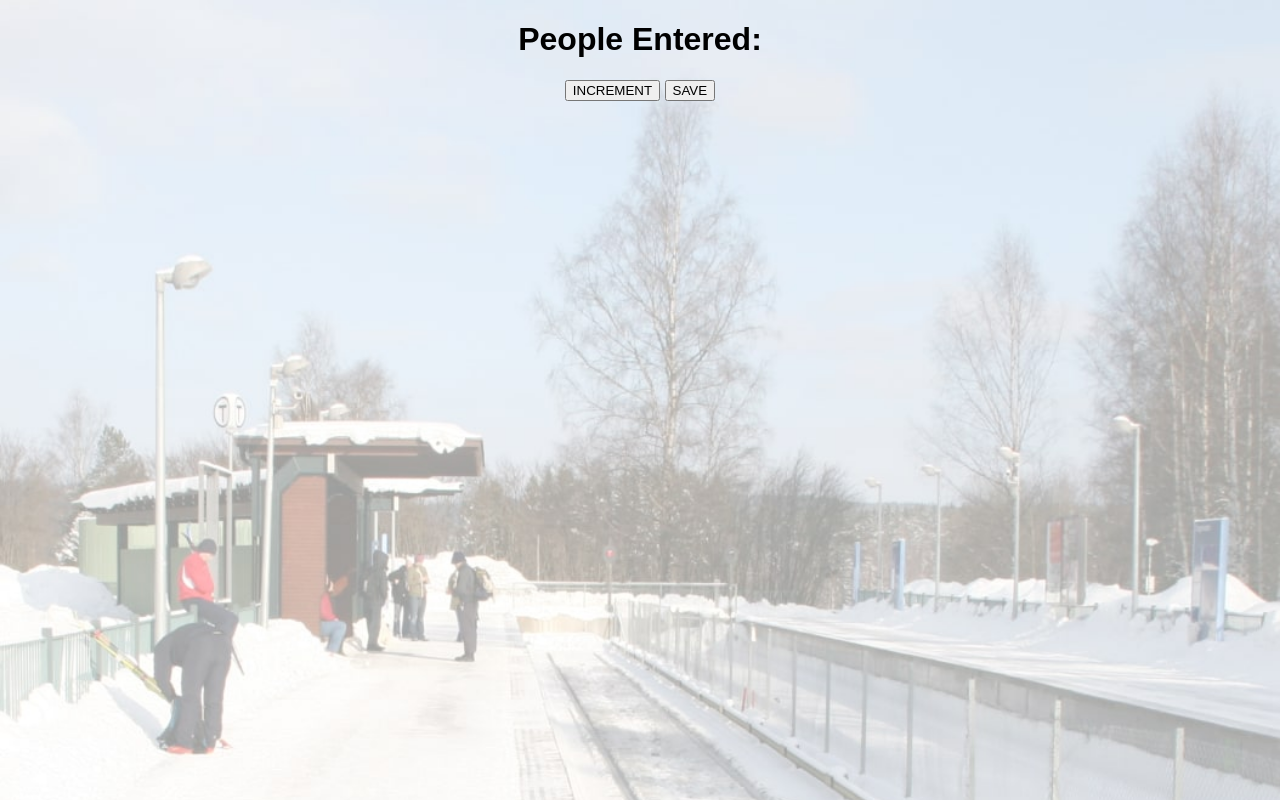
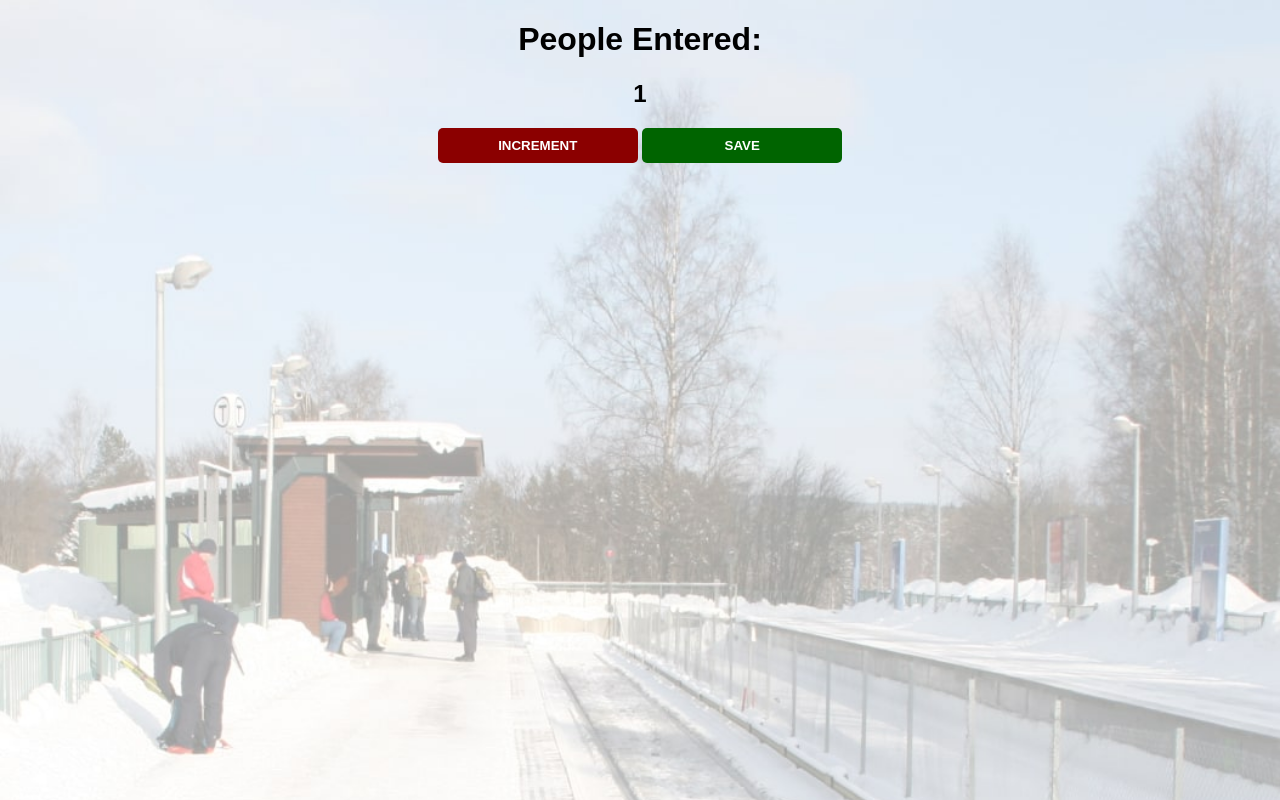
Before and after one commit to tavberidze/scrimba-frontend, a plain HTML site: page Module_03/passenger-counter/index.html in a window 1280 px wide. Both pictures are taken after a click on the button "INCREMENT". Drawn offline with Linux system fonts and the light colour scheme.

Commit message:
fix save button

```diff
--- a/Module_03/passenger-counter/index.css
+++ b/Module_03/passenger-counter/index.css
@@ -4,3 +4,22 @@ body {
     text-align: center;
     font-family: sans-serif;
 }
+
+button {
+    border: none;
+    padding-top: 10px;
+    padding-bottom: 10px;
+    color: white;
+    font-weight: bold;
+    width: 200px;
+    margin-bottom: 5px;
+    border-radius: 5px;
+}
+
+#increment-btn {
+    background: darkred;
+}
+
+#save-btn {
+    background: darkgreen;
+}
--- a/Module_03/passenger-counter/index.html
+++ b/Module_03/passenger-counter/index.html
@@ -9,9 +9,10 @@
 </head>
 <body>
     <h1>People Entered:</h1>
-    <h2 id="count-el"></h2>
+    <h2 id="count-el">0</h2>
     <button id="increment-btn">INCREMENT</button>
     <button id="save-btn">SAVE</button>
+    <p id="save-el"></p>
 
     <script src="/index.js"></script>
 </body>
--- a/Module_03/passenger-counter/index.js
+++ b/Module_03/passenger-counter/index.js
@@ -0,0 +1,15 @@
+const countEl = document.getElementById("count-el")
+const incrementBtn = document.getElementById("increment-btn")
+const saveBtn = document.getElementById("save-btn")
+const saveEl = document.getElementById("save-el")
+let count = 0
+
+
+incrementBtn.addEventListener("click", function() {
+    count += 1
+    countEl.textContent = count
+})
+
+saveBtn.addEventListener("click", function() {
+    saveEl.textContent += count + " - "
+})
```
